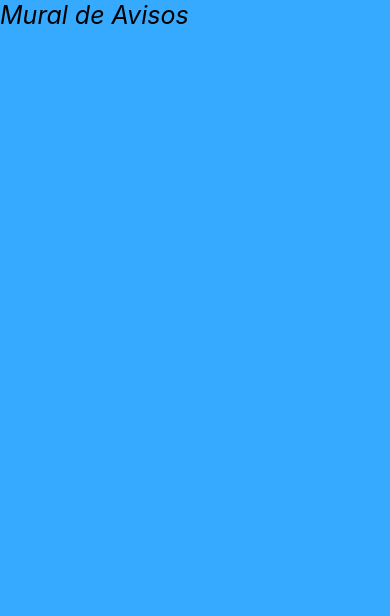
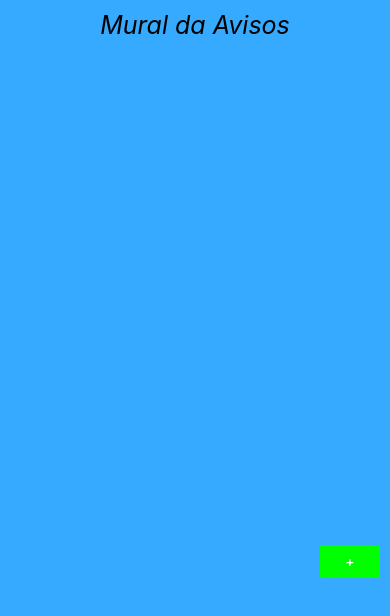
Before and after one commit to 233625/Trabalho-Dispositivos-Moveis-Mural-de-Avisos, a React Native app: screen / in a window 390 px wide. Shown: the top 616 px of the page. Built offline with nearby package versions, Linux system fonts and the light colour scheme.

Commit message:
Adicionado botão lateral para a criação de avisos

```diff
--- a/App.js
+++ b/App.js
@@ -1,12 +1,32 @@
-import React from 'react';
-import {View, Text, StyleSheet} from 'react-native';
+import React, { Component } from 'react';
+import {View, Text, StyleSheet, TouchableOpacity, Button, SafeAreaView} from 'react-native';
 
-const App = () => {
+class App extends Component{
+  aperte(){
+    alert("Ta funcionando!!!!!");
+  }
+
+  render(){
     return(
-    <View style={styles.conteiner}>
-      <Text style={styles.title}>Mural de Avisos</Text>
+      <SafeAreaView style={styles.conteiner}>
+          <View>
+            <Text style={styles.title}>Mural da Avisos</Text>
           </View>
+
+          <TouchableOpacity style={styles.botao}>
+            <Button
+            style={styles.btnText}
+            color='#00FF00'
+            title="+"
+            onPress={this.aperte}
+            />
+          </TouchableOpacity>
+
+
+      </SafeAreaView>
+
     );
+  }
 }
 
 const styles = StyleSheet.create({
@@ -16,7 +36,18 @@ conteiner:{
 },
 title:{
 fontSize: 25,
-  fontStyle: 'italic'
+fontStyle: 'italic',
+textAlign:'center',
+marginTop: 10,
+},
+botao:{
+  position:'absolute',
+  width:60,
+  height:60,
+  right: 10,
+  bottom: 25,
+  top:545,
+  zIndex:9,
 }
 });
 
```
Lines whose indentation alone changed are shown as unchanged.
